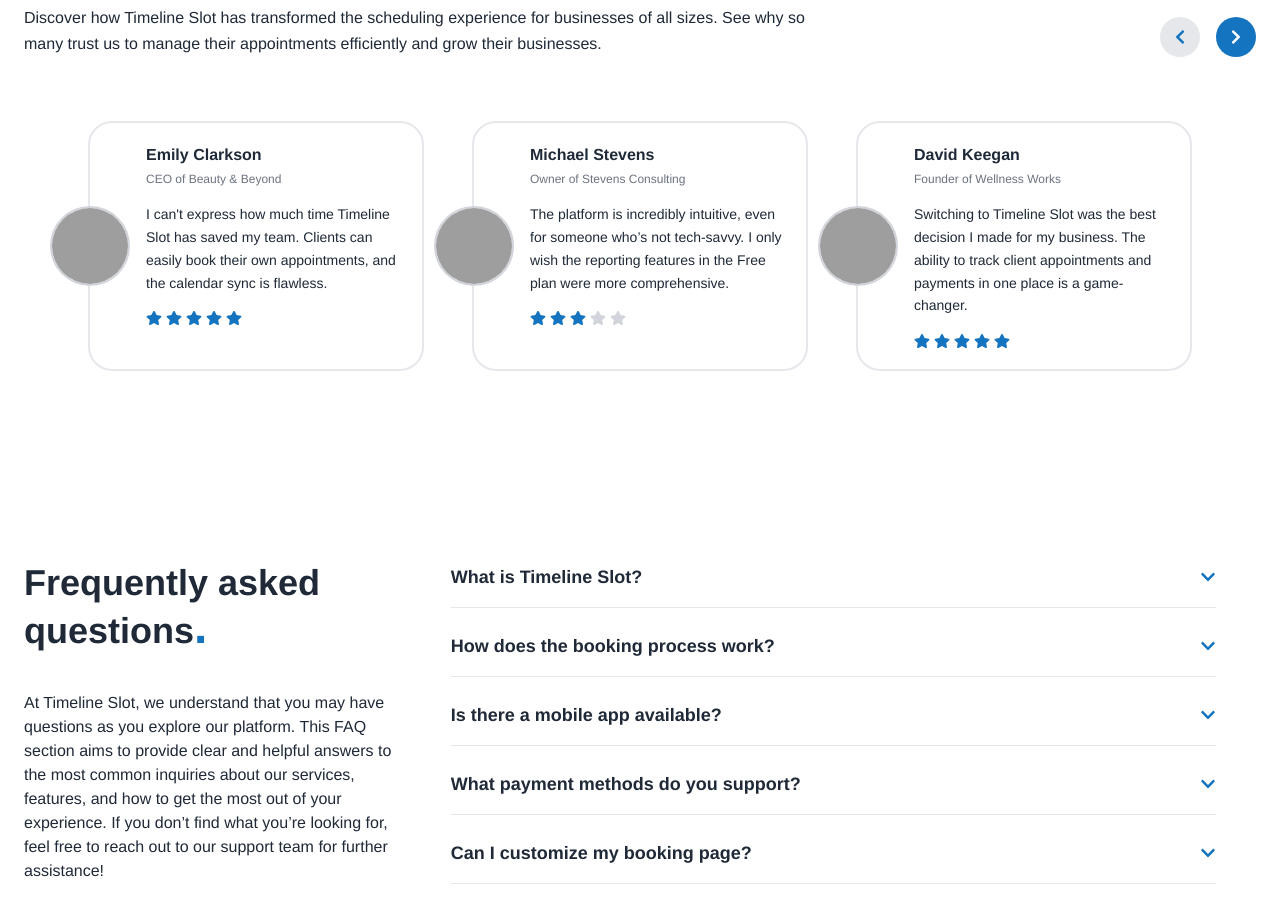
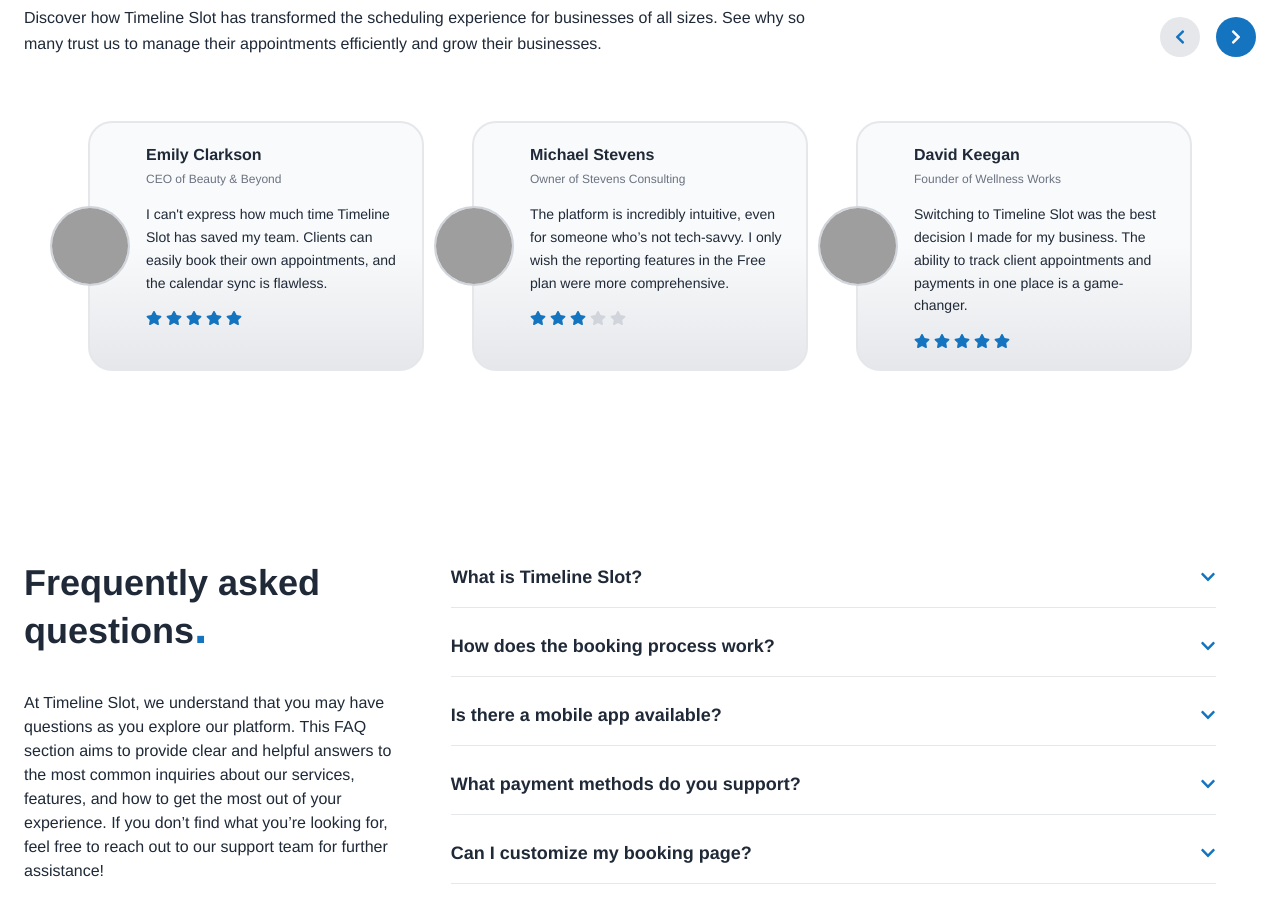
Before and after one commit to Devmountain-group-projects/timeslot-project, a React (Vite) app: page / in a window 1280 px wide. Shown: the part 4260-5173 px from the top of the page. Built offline with nearby package versions, Linux system fonts and the light colour scheme; grey boxes are pictures that could not be loaded.

Commit message:
added a couple of styling changes to the review component, added a background color to the cards and hover properties

```diff
--- a/src/components/Home/Reviews.jsx
+++ b/src/components/Home/Reviews.jsx
@@ -2,8 +2,8 @@
 import { FaStar, FaChevronRight, FaChevronLeft } from "react-icons/fa";
 
 const ReviewCard = ({ image, name, title, review, rating }) => (
-    <div className="max-w-[360px] h-auto py-5 pl-14 pr-4 bg-white border-2 rounded-3xl relative">
-        <img src={image} className="w-20 h-20 rounded-full absolute -left-10 top-0 bottom-0 my-auto border-2 border-gray-300" alt={name} />
+    <div className="max-w-[360px] h-auto py-5 pl-14 pr-4 bg-gradient-gray border-2 hover:ring-2 hover:ring-primary hover:scale-105 transition-all duration-300 ease-in-out rounded-3xl relative group">
+        <img src={image} className="w-20 h-20 rounded-full absolute -left-10 top-0 bottom-0 my-auto border-2 border-gray-300 group-hover:ring-2 group-hover:ring-primary transition-all duration-300 ease-in-out" alt={name} />
         <div>
             <h4 className="text-gray-800 text-base font-bold">{name}</h4>
             <p className="mt-1 text-xs text-gray-500">{title}</p>
```
